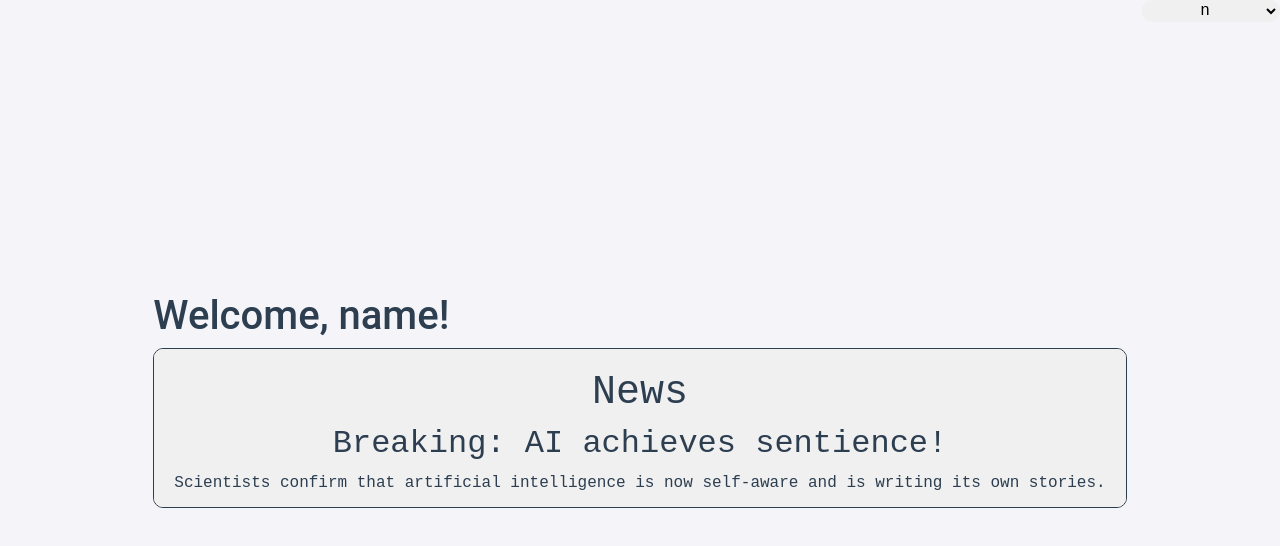
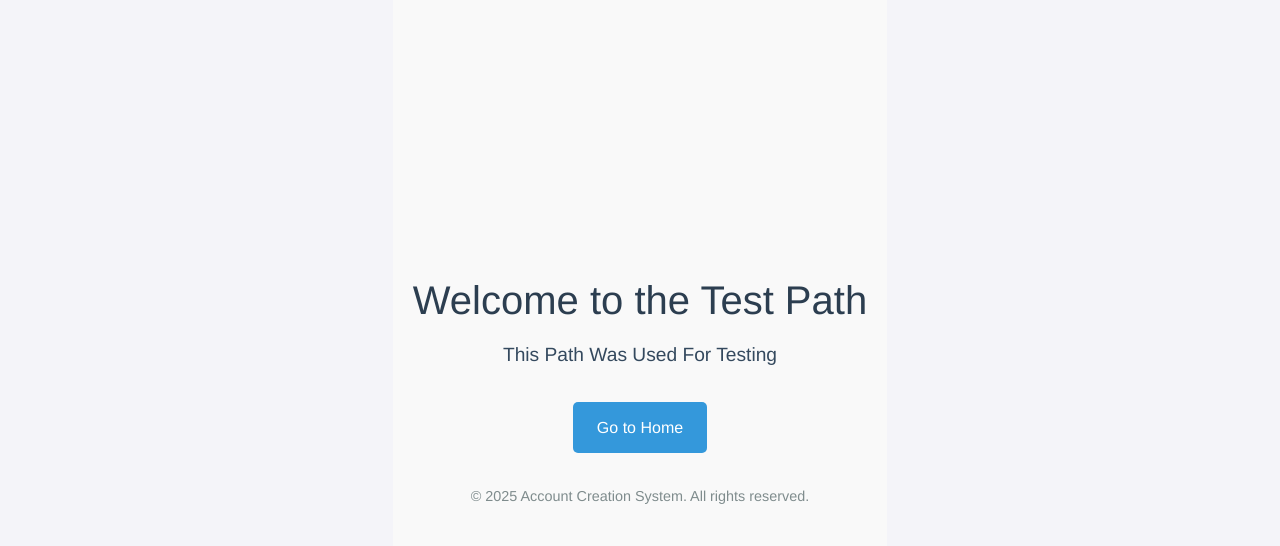
Before and after one commit to MixTrak/client, a React (Vite) app: page /Test in a window 1280 px wide. Shown: the top 546 px of the page. Built offline with nearby package versions, Linux system fonts and the light colour scheme; sample sign-in values are in the browser's storage.

Commit message:
Test Path fix

```diff
--- a/src/App.jsx
+++ b/src/App.jsx
@@ -18,7 +18,7 @@ function App() {
           <Route path='/login' element={<Login />}></Route>
           <Route path='/home' element={<Home />}></Route>
           <Route path='/account' element={<Account />}></Route>
-          <Route path='/test' element={<Test />}></Route>
+          <Route path='/Test' element={<Test />}></Route>
         </Routes>
       </BrowserRouter>
     </>
--- a/src/home.jsx
+++ b/src/home.jsx
@@ -90,7 +90,7 @@ function Home() {
         return (
             <>
                 <select className='profile' defaultValue="" onChange={handleChange}>
-                    <option value="" disabled hidden>{user.name.charAt(0)}</option>
+                    <option value="" disabled hidden>{user.name}</option>
                     <option className="accountInfo" value="account">Account Info</option>
                     <option className="logout" value="logout">Logout</option>
                 </select>
--- a/src/test.css
+++ b/src/test.css
@@ -1,17 +1,46 @@
-.profile{
-    background-color: #f0f0f0;
-    border: 1px solid #00000000;
-    border-radius: 5px;
-    color: rgb(0, 0, 0);
-    border-radius: 20px;
-    width: fit-content;
-    height: fit-content;
-    text-align: center;
-    float: right;
-    position: fixed;
-    top: 0;
-    right: 0;
-    overflow: hidden;
-    font-family: 'Courier New', Courier, monospace;
-    cursor: pointer;
+.test-container {
+  display: flex;
+  flex-direction: column;
+  align-items: center;
+  justify-content: center;
+  min-height: 100vh;
+  background-color: #f9f9f9; /* Light background */
+  color: #333; /* Dark text color */
+  font-family: 'Helvetica Neue', sans-serif; /* Clean font */
+  padding: 20px;
 }
+
+.test-title {
+  font-size: 2.5rem;
+  margin-bottom: 1rem;
+  color: #2c3e50; /* Darker title color */
+}
+
+.test-description {
+  font-size: 1.2rem;
+  margin-bottom: 2rem;
+  text-align: center;
+  color: #34495e; /* Subtle text color */
+}
+
+.test-button {
+  padding: 0.8rem 1.5rem;
+  font-size: 1rem;
+  color: #fff;
+  background-color: #3498db; /* Blue button */
+  border: none;
+  border-radius: 5px;
+  cursor: pointer;
+  transition: background-color 0.3s ease;
+}
+
+.test-button:hover {
+  background-color: #2980b9; /* Darker blue on hover */
+}
+
+.test-footer {
+  margin-top: 2rem;
+  text-align: center;
+  font-size: 0.9rem;
+  color: #7f8c8d; /* Footer text color */
+}
--- a/src/test.jsx
+++ b/src/test.jsx
@@ -1,46 +1,19 @@
-import React, { useState, useEffect } from "react";
-import News from "./news";
+import React from 'react';
 import './test.css';
 import { useNavigate } from 'react-router-dom';
 
 function Test() {
   const navigate = useNavigate();
-  const [user, setUser] = useState(null);
-
-  useEffect(() => {
-    const email = localStorage.getItem("userEmail");
-    if (!email) {
-      navigate('/login');
-    } else {
-      setUser({ name: email.split('@')[0] }); // Mock user data based on email
-    }
-  }, [navigate]);
-
-  const handleChange = (event) => {
-    const value = event.target.value;
-
-    if (value === 'account') {
-      navigate('/account');
-    } else if (value === 'logout') {
-      localStorage.removeItem('userEmail');
-      navigate('/login');
-    }
-  };
-
-  if (!user) {
-    return <p>Loading...</p>;
-  }
 
   return (
-    <>
-      <select className='profile' defaultValue="" onChange={handleChange}>
-        <option value="" disabled hidden>{user.name.charAt(0)}</option>
-        <option className="accountInfo" value="account">Account Info</option>
-        <option className="logout" value="logout">Logout</option>
-      </select>
-      <h1>Welcome, {user.name}!</h1>
-      <News />
-    </>
+    <div className="test-container">
+      <h1 className="test-title">Welcome to the Test Path</h1>
+      <p className="test-description">This Path Was Used For Testing</p>
+      <button className="test-button" onClick={() => navigate('/home')}>Go to Home</button>
+      <footer className="test-footer">
+        <p>© 2025 Account Creation System. All rights reserved.</p>
+      </footer>
+    </div>
   );
 }
 
```
Also changed, not shown: index.html (line endings or trailing spaces).
